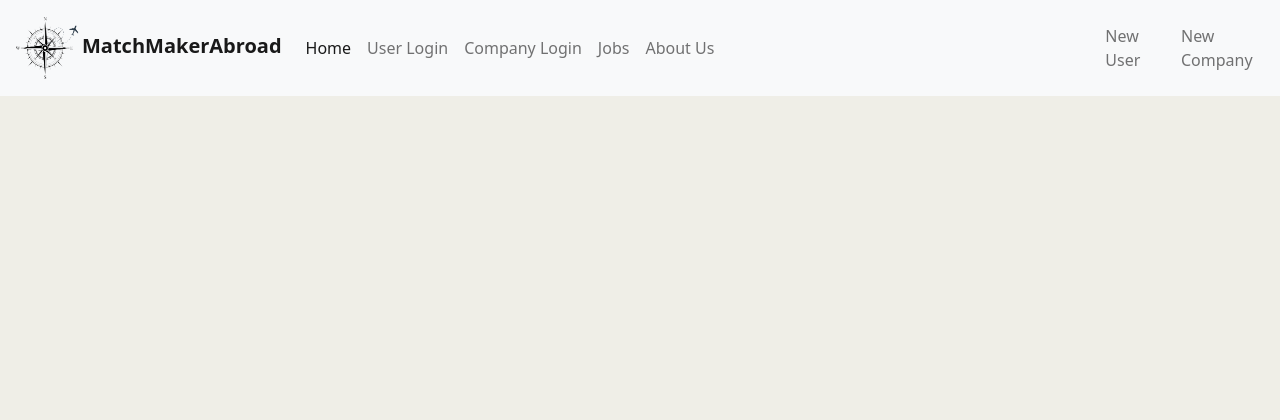
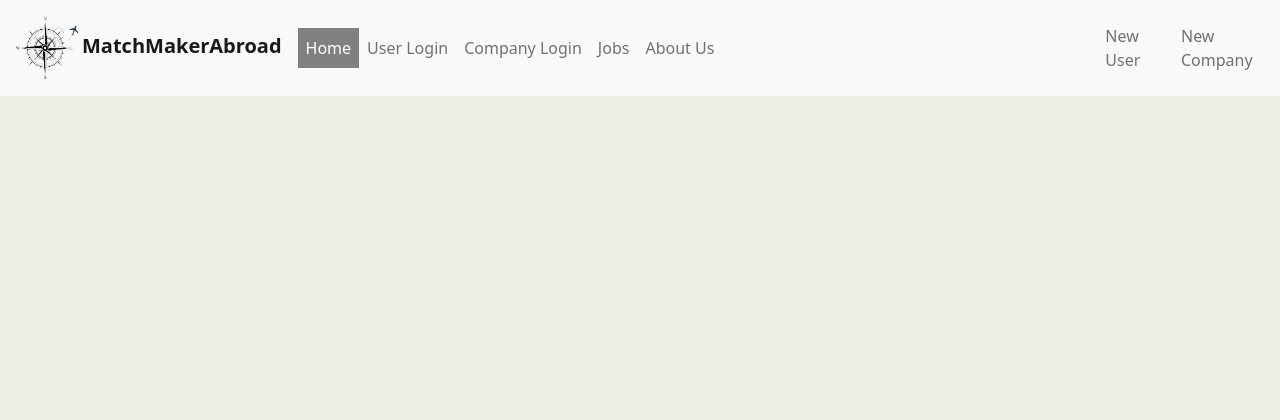
Before and after one commit to racamr/Flask-Web-App, a Flask app: page /about in a window 1280 px wide, with the pointer over the restyled element. Shown: the top 420 px of the page. Run offline with Flask 3, Linux system fonts and the light colour scheme; some libraries are stand-ins or nearby versions.

Commit message:
navbar update

```diff
--- a/Website/static/styles.css
+++ b/Website/static/styles.css
@@ -56,3 +56,8 @@
     width: auto;
     height: auto;
 }
+
+.navbar-nav .nav-link:hover {
+    background-color: grey;
+    color: white;
+  }
```
